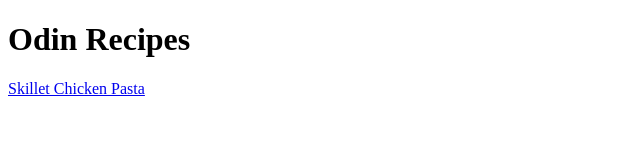
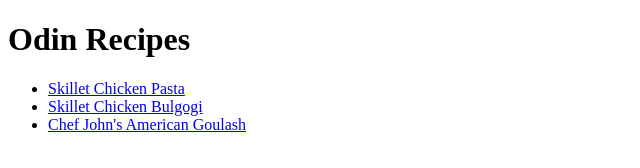
Before and after one commit to Justin-Thomas04/odin-recipes, a plain HTML site: page index.html in a window 1280 px wide. Shown: the whole page, without its empty margins (0-640 px from the left). Drawn offline with Linux system fonts and the light colour scheme.

Commit message:
Added 2 Recipes and listed the recipes

```diff
--- a/index.html
+++ b/index.html
@@ -7,6 +7,10 @@
 </head>
 <body>
     <h1>Odin Recipes</h1>
-    <a href="recipes/skillet-chicken-pasta.html">Skillet Chicken Pasta</a>
+    <ul>
+        <li><a href="recipes/skillet-chicken-pasta.html">Skillet Chicken Pasta</a></li>
+        <li><a href="recipes/skillet-chicken-bulgogi.html">Skillet Chicken Bulgogi</a></li>
+        <li><a href="recipes/chef-john's-american-goulash.html">Chef John's American Goulash</a></li>
+    </ul>
 </body>
 </html>
```
